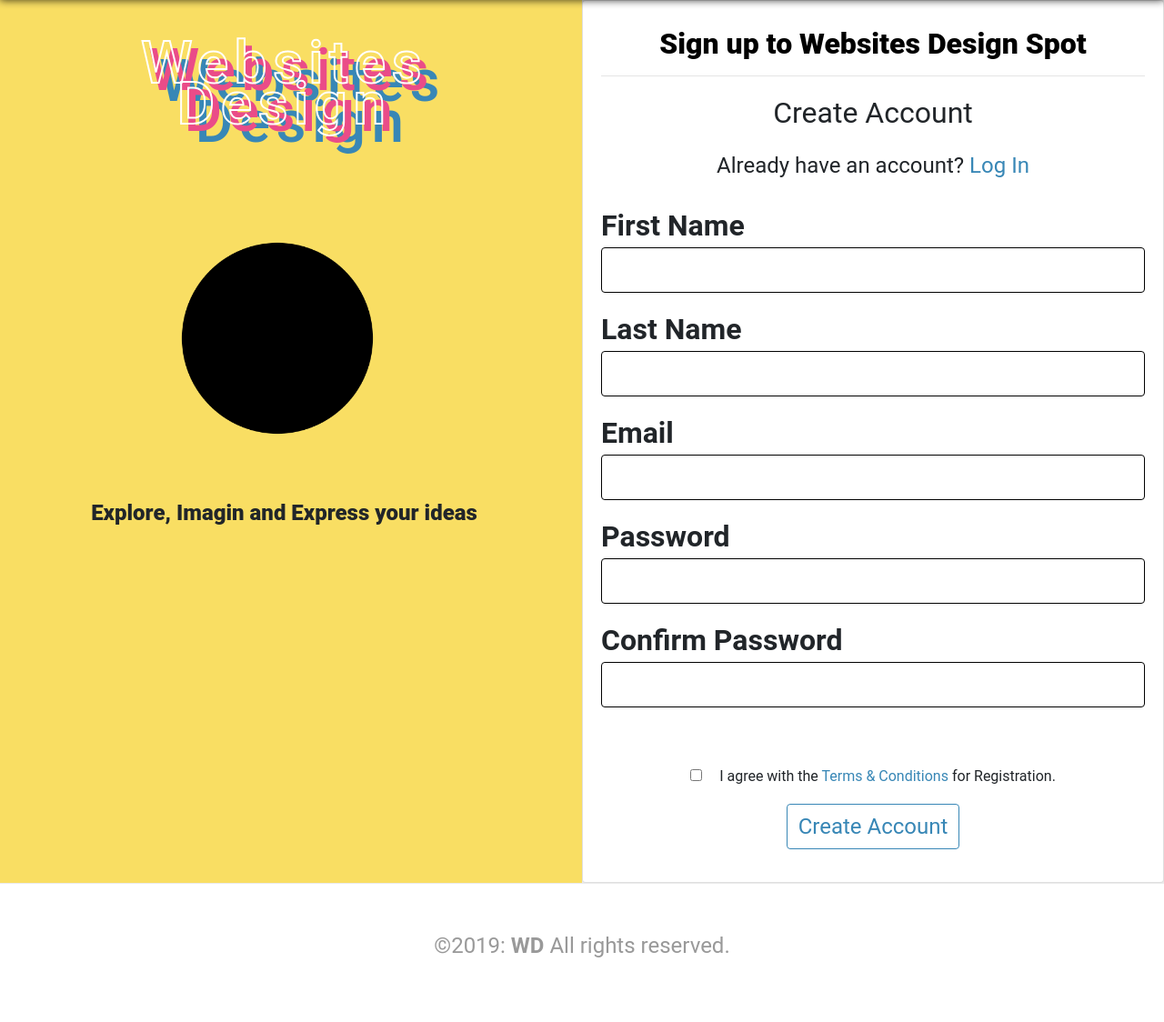
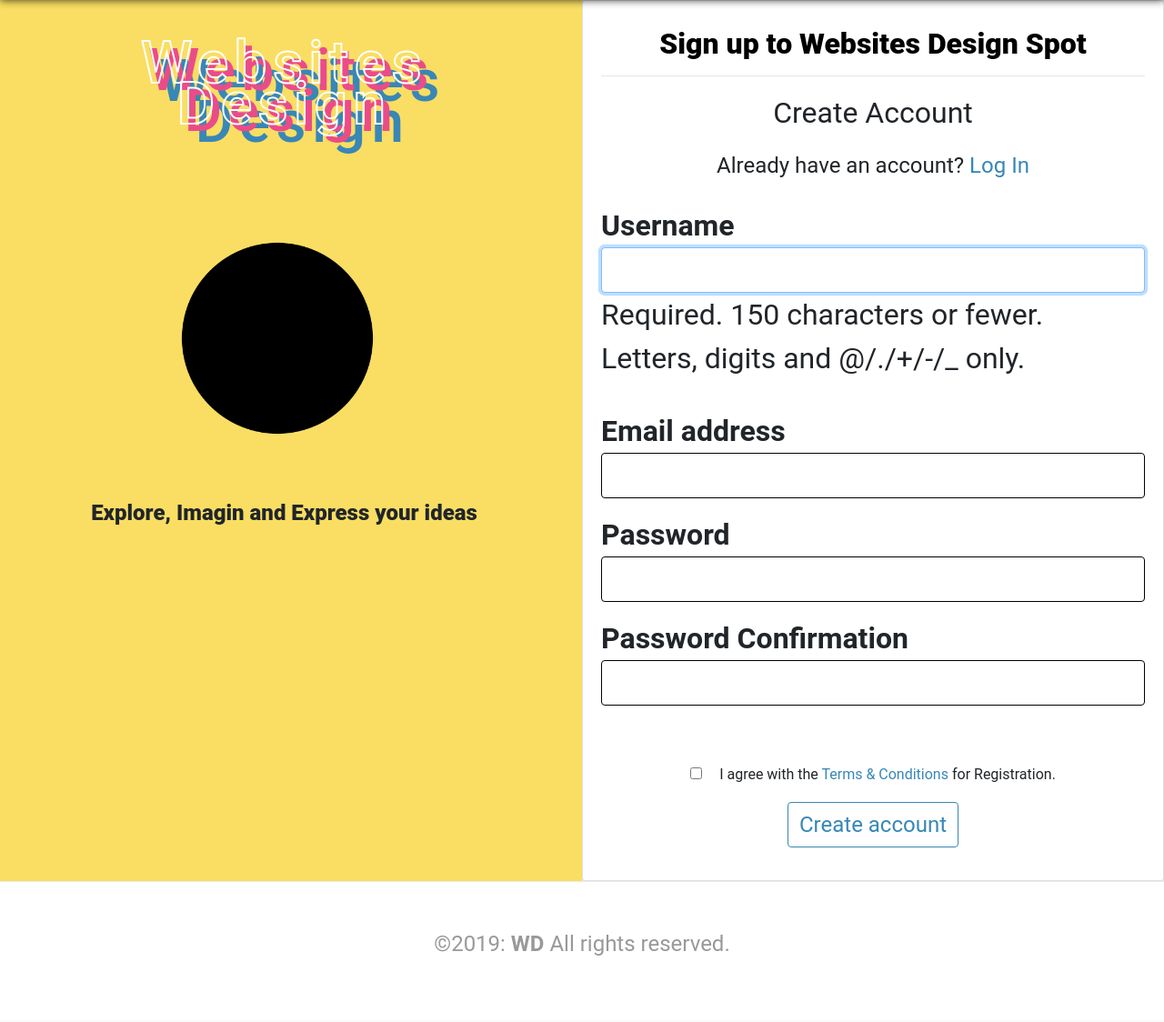
Before and after one commit to pazcm/websites-design-spot, a Django app: page /account/register/ in a window 1280 px wide. Shown: the whole page at 91% size. After the commit the page ends 1051 px from the top, so only its background shows below. Run offline with Django 3.2, Linux system fonts and the light colour scheme; some libraries are stand-ins or nearby versions; some web fonts are replaced.

Commit message:
fix sign up form

```diff
--- a/websites_design_spot/account/templates/register.html
+++ b/websites_design_spot/account/templates/register.html
@@ -19,7 +19,8 @@
           <article class="card-body">
             <h2 class="card-title mt-2 text-center">Sign up to Websites Design Spot</h2>
             <hr>
-          <form  method="post" action="{% url 'register' %}" class="registration-form form-horizontal">
+
+            <form  method="post" action="{% url 'register' %}" class="accountform registration-form form-horizontal">
               <fieldset class="form-group text-center">
                 <p>Create Account</p>
                 <div id="legend">
@@ -28,49 +29,53 @@
                 {% csrf_token %}
               </fieldset>
               <div class="details-container">
-            <!-- First Name -->
+                <!-- User name -->
                 <div class="form-row">
-              <div class="col form-group">
-                <label class="form-label" for="firstName">First Name </label>
-                  <input type="text" id ="firstName" name="firstName" class="form-control" placeholder="">
+                  <div id="div_id_username" class="col form-group">
+                    <label for="id_username" class="control-label required-field ">Username</label>
+                    <div class="">
+                      <input type="text" name="username" maxlength="150" autofocus="" class=" form-control" required="" id="id_username" />
+                      <p class="help-block">
+                        Required. 150 characters or fewer. Letters, digits and @/./+/-/_ only.
+                      </p>
                     </div>
-            </div>
-            <!-- Last Name -->
-            <div class="form-row">
-              <div class="col form-group">
-                <label class="form-label" for="lastName">Last Name</label>
-                  <input type="text" id ="lastName" name="lastName" class="form-control" placeholder="">
                   </div>
                 </div>
                 <!-- E-mail -->
                 <div class="form-row">
-              <div class="col form-group">
-                <label class="form-label" for="email">Email</label>
-                  <input type="text" id ="email" name="email" class="form-control" placeholder="">
+                  <div id="div_id_email" class="col form-group">
+                    <label for="id_email" class="control-label  ">Email address</label>
+                    <div class="">
+                      <input type="email" name="email" maxlength="254" class=" form-control" id="id_email" />
+                    </div>
                   </div>
                 </div>
                 <!-- Password -->
                 <div class="form-row">
-              <div class="col form-group">
-                <label class="form-label" for="password">Password</label>
-                  <input type="text" id ="password" name="password" class="form-control" placeholder="">
+                  <div id="div_id_password1" class="col form-group">
+                    <label for="id_password1" class="control-label required-field ">Password</label>
+                      <div class="">
+                        <input type="password" name="password1" class=" form-control" required="" id="id_password1" />
+                      </div>
                   </div>
                 </div>
                 <!-- Password Confirmation-->
                 <div class="form-row">
-              <div class="col form-group">
-                <label class="form-label" for="passwordConfirm">Confirm Password</label>
-                  <input type="text" id ="passwordConfirm" name="passwordConfirm" class="form-control" placeholder="">
+                  <div id="div_id_password2" class="col form-group">
+                    <label for="id_password2" class="control-label required-field">Password Confirmation</label>
+                      <div class="">
+                        <input type="password" name="password2" class=" form-control" required="" id="id_password2" />
+                      </div>
                   </div>
                 </div>
                 <!-- Terms & Conditions -->
                 <div class="form-group text-center mt-5 registration-terms">
-                <input type="checkbox" name="condition" id="condition"> <span>I agree with the <a href="javascript:;">Terms &amp; Conditions</a> for Registration.</span>
+                  <input type="checkbox" name="condition" required="" id="condition"> <span>I agree with the <a href="javascript:;">Terms &amp; Conditions</a> for Registration.</span>
                 </div>
                 <!-- Button -->
                 <div class="form-group text-center">
                   <div class="input">
-                <button class="btn btn-registration">Create Account</button>
+                    <button type="submit" class="btn btn-registration">Create account</button>
                   </div>
                 </div>
             </div>
```
Lines whose indentation alone changed are shown as unchanged.
